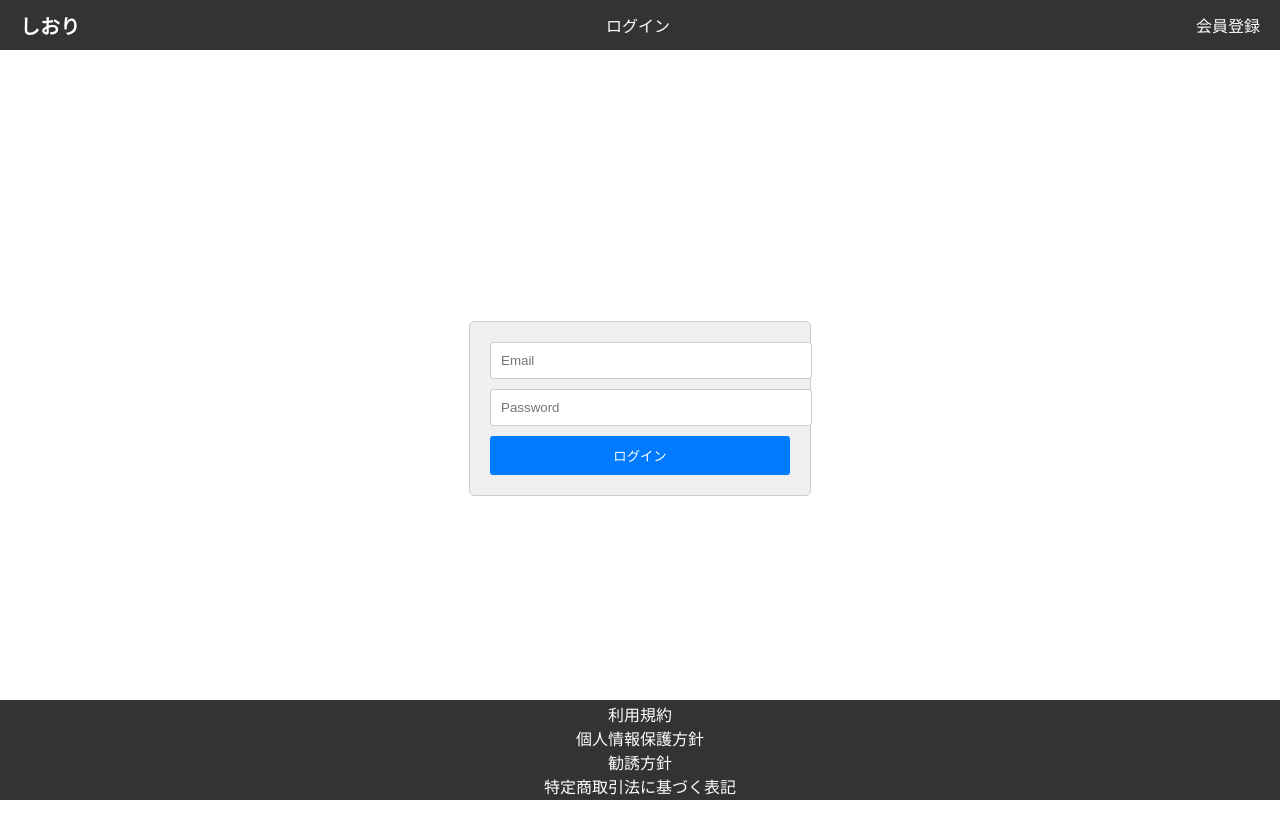
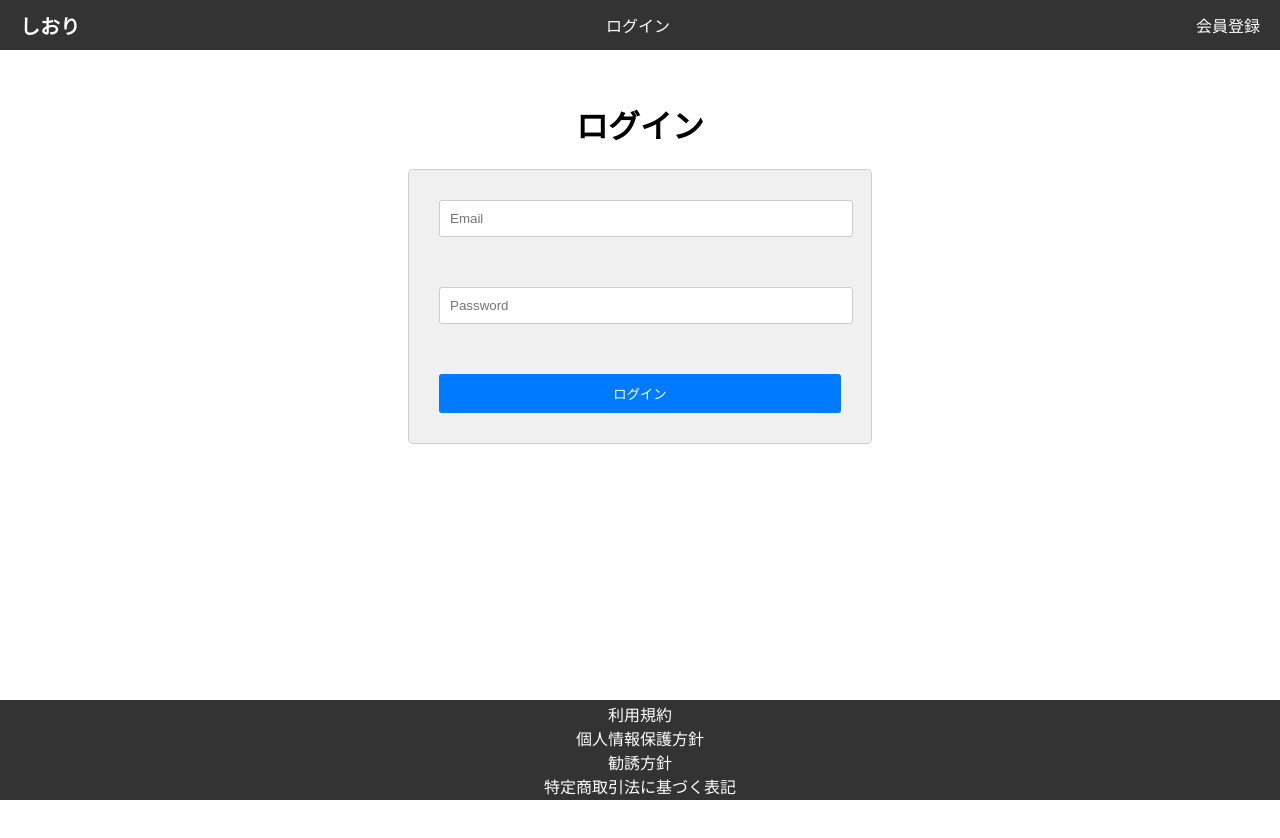
Before and after one commit to satou-yosiyuki/siori, a Next.js app: page /login in a window 1280 px wide. Shown: the top 838 px of the page. Before the commit the page ends 816 px from the top, so only its background shows below. Built offline with nearby package versions, Linux system fonts and the light colour scheme; no server answers.

Commit message:
Form Style Fix

```diff
--- a/components/Common/Form/index.tsx
+++ b/components/Common/Form/index.tsx
@@ -13,12 +13,9 @@ const Form: React.FC<FormProps> = (props) => {
   const [password, setPassword] = React.useState<string>("");
 
   return (
-    <div>
     <div className={styles.container}>
-        <form
-          className={styles.form}
-          onSubmit={() => onSubmit(email, password)}
-        >
+      <h1 className={styles.title}>{text}</h1>
+      <form className={styles.form} onSubmit={() => onSubmit(email, password)}>
         <input
           type="email"
           placeholder="Email"
@@ -34,7 +31,6 @@ const Form: React.FC<FormProps> = (props) => {
         <button type="submit">{text}</button>
       </form>
     </div>
-    </div>
   );
 };
 
--- a/components/Common/Form/style.module.scss
+++ b/components/Common/Form/style.module.scss
@@ -1,21 +1,23 @@
 .container {
   display: flex;
   flex-direction: column;
-  align-items: center;
-  justify-content: center;
+  margin: 80px 400px 0 400px;
   height: 100vh;
 
+  .title {
+    text-align: center;
+  }
+
   .form {
-    width: 300px;
-    padding: 20px;
+    padding: 30px;
     background-color: #f0f0f0;
     border: 1px solid #ccc;
     border-radius: 5px;
 
     input {
       width: 100%;
-      margin-bottom: 10px;
-      padding: 10px;
+      margin-bottom: 50px;
+      padding: 10px 0 10px 10px;
       border: 1px solid #ccc;
       border-radius: 3px;
     }
```
Lines whose indentation alone changed are shown as unchanged.
